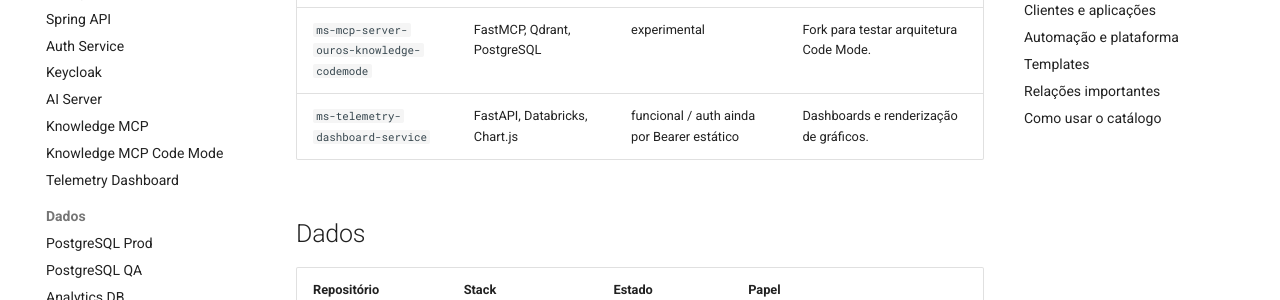
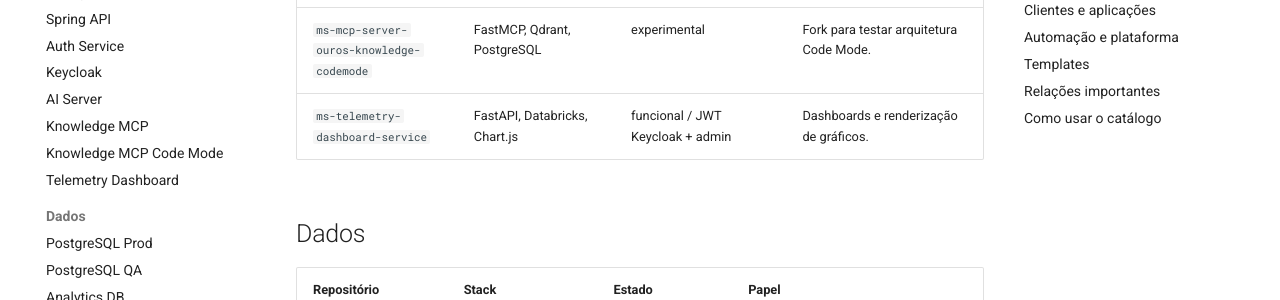
Before and after one commit to Ouros-App/ouros-docs, an MkDocs documentation site: the page built from docs/repositories/index.md, in a window 1280 px wide and 900 px high, scrolled down 648 px. Shown: the part 152-452 px from the top of the window. Built offline with MkDocs 1.6.1 and Material for MkDocs 9.7.7, drawn with Linux system fonts in a browser that asks for light colours; comment, search, counter and statistics services are not loaded.

Commit message:
docs: update Telemetry repository status

```diff
--- a/docs/repositories/index.md
+++ b/docs/repositories/index.md
@@ -14,7 +14,7 @@ Esta página funciona como índice técnico. **Estado observado** descreve o que
 | `ms-ai-server` | FastAPI, LangGraph, MongoDB, Groq/NIM | funcional | Backend conversacional do Midas. |
 | `ms-mcp-server-ouros-knowledge` | FastMCP, Qdrant, PostgreSQL, NVIDIA | funcional / contrato local com drift de README | Conhecimento, contexto MIDAS e importação controlada. |
 | `ms-mcp-server-ouros-knowledge-codemode` | FastMCP, Qdrant, PostgreSQL | experimental | Fork para testar arquitetura Code Mode. |
-| `ms-telemetry-dashboard-service` | FastAPI, Databricks, Chart.js | funcional / auth ainda por Bearer estático | Dashboards e renderização de gráficos. |
+| `ms-telemetry-dashboard-service` | FastAPI, Databricks, Chart.js | funcional / JWT Keycloak + admin | Dashboards e renderização de gráficos. |
 
 ## Dados
 
```
